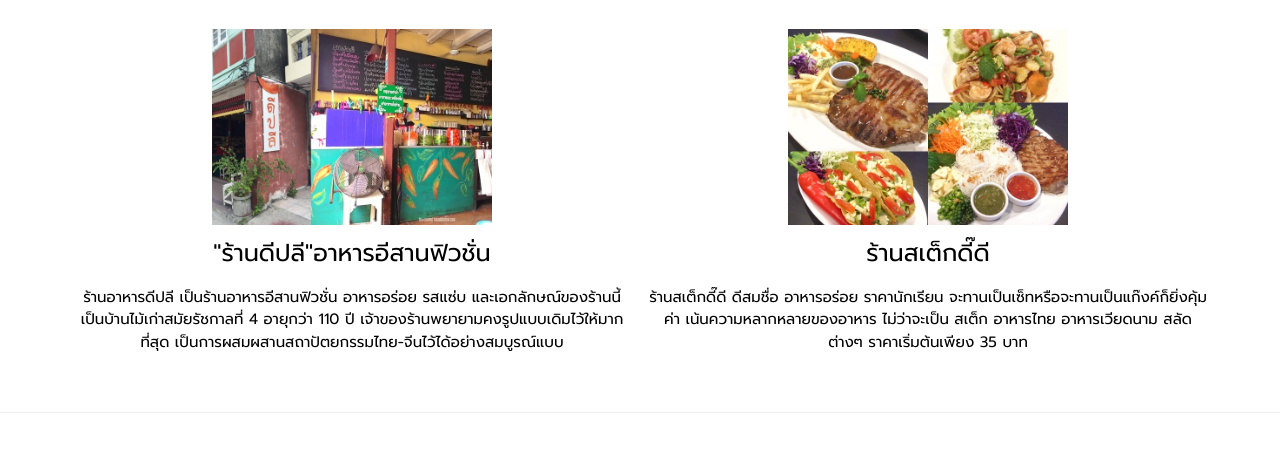
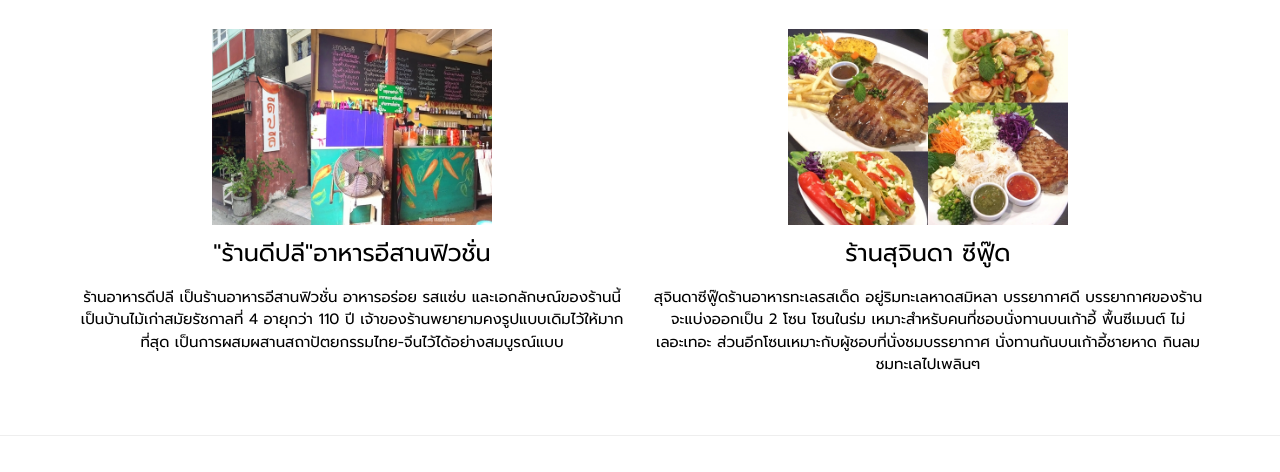
Before and after one commit to thirarat1996/test1, a plain HTML site: page index.html in a window 1280 px wide. Shown: the part 997-1469 px from the top of the page. Drawn offline with nearby package versions, Linux system fonts and the light colour scheme; a web font is replaced by a local one.

Commit message:
Update index.html

```diff
--- a/index.html
+++ b/index.html
@@ -87,8 +87,8 @@ body,h1,h2,h3,h4,h5,h6 {font-family: 'Prompt', sans-serif;}
     </div>
     <div class="w3-half">
       <img src=page.jpg alt="Salmon" style="width:50%">
-      <h3>ร้านสเต็กดี๊ดี</h3>
-      <p>ร้านสเต็กดี๊ดี ดีสมชื่อ อาหารอร่อย ราคานักเรียน จะทานเป็นเซ็ทหรือจะทานเป็นแก๊งค์ก็ยิ่งคุ้มค่า เน้นความหลากหลายของอาหาร ไม่ว่าจะเป็น สเต็ก อาหารไทย อาหารเวียดนาม สลัดต่างๆ ราคาเริ่มต้นเพียง 35 บาท</p>
+      <h3>ร้านสุจินดา ซีฟู๊ด</h3>
+      <p>สุจินดาซีฟู๊ดร้านอาหารทะเลรสเด็ด อยู่ริมทะเลหาดสมิหลา บรรยากาศดี บรรยากาศของร้านจะแบ่งออกเป็น 2 โซน โซนในร่ม เหมาะสำหรับคนที่ชอบนั่งทานบนเก้าอี้ พื้นซีเมนต์ ไม่เลอะเทอะ  ส่วนอีกโซนเหมาะกับผู้ชอบที่นั่งชมบรรยากาศ นั่งทานกันบนเก้าอี้ชายหาด กินลม ชมทะเลไปเพลินๆ </p>
     </div>
   </div>
 
```
